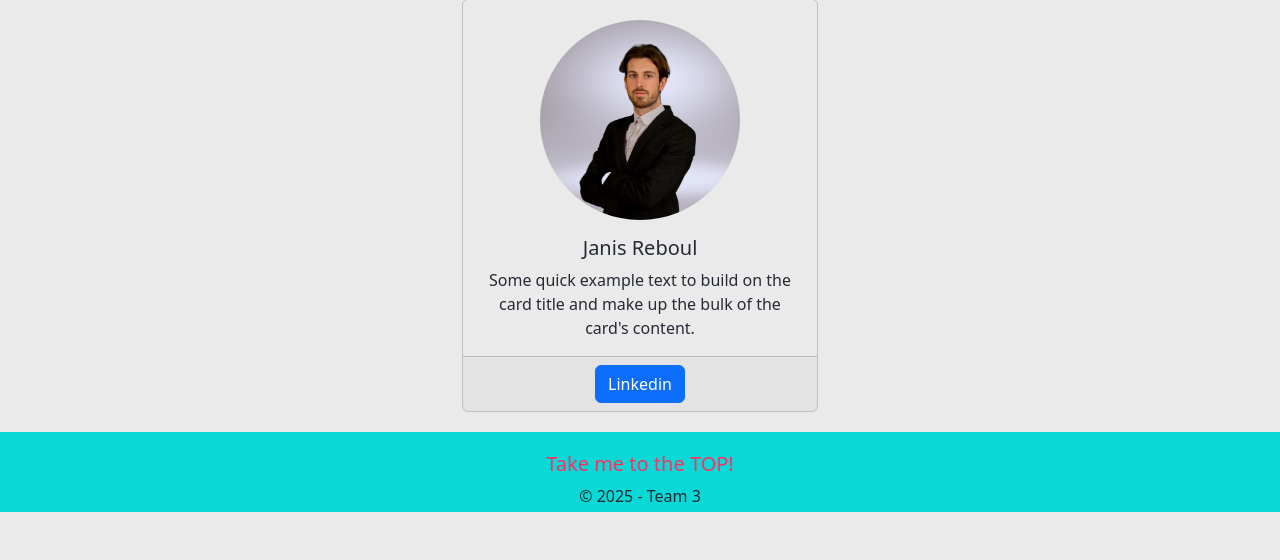
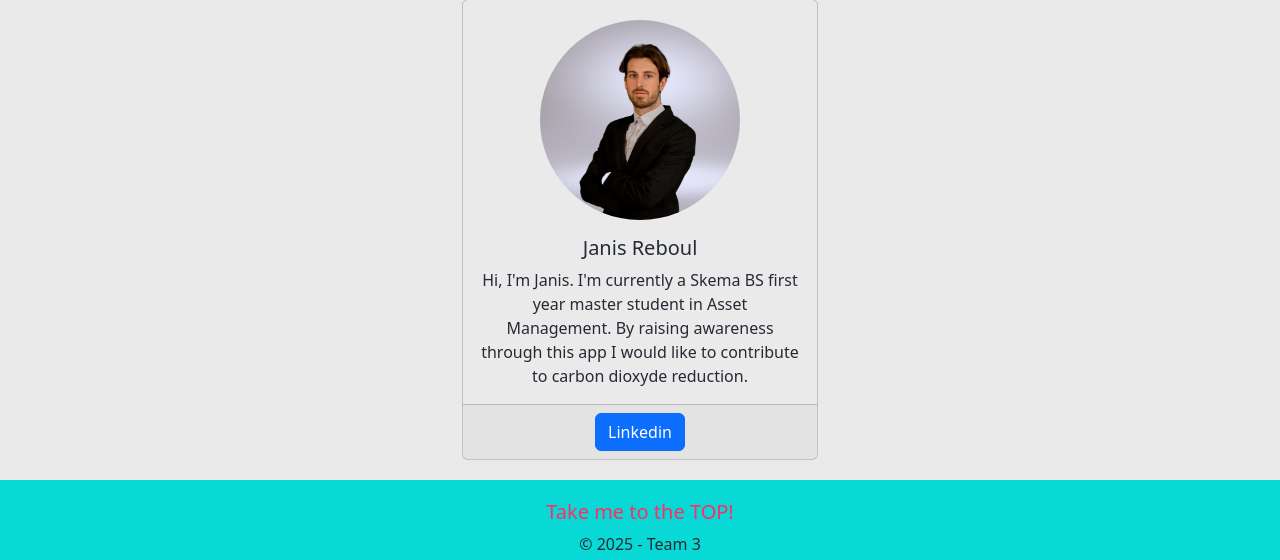
Before and after one commit to JanisReboul34/FOR19Shared, a Flask app: page /about in a window 1280 px wide. Shown: the part 1305-1865 px from the top of the page. Before the commit the page ends 1817 px from the top, so only its background shows below. Run offline with Flask 2, Linux system fonts and the light colour scheme.

Commit message:
Description Janis REBOUL

```diff
--- a/app/templates/about.html
+++ b/app/templates/about.html
@@ -119,8 +119,8 @@
         </div>
         <div class="card-body">
           <h5 class="card-title">Janis Reboul</h5>
-          <p class="card-text">Some quick example text to build on the card title and make up the bulk of the card's
-            content.</p>
+          <p class="card-text">Hi, I'm Janis. I'm currently a Skema BS first year master student in Asset Management.
+            By raising awareness through this app I would like to contribute to carbon dioxyde reduction.</p>
         </div>
         <div class="card-footer">
           <a href="#" class="btn btn-primary">Linkedin</a>
```
